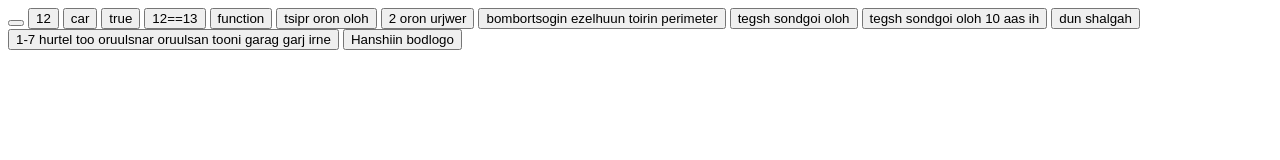
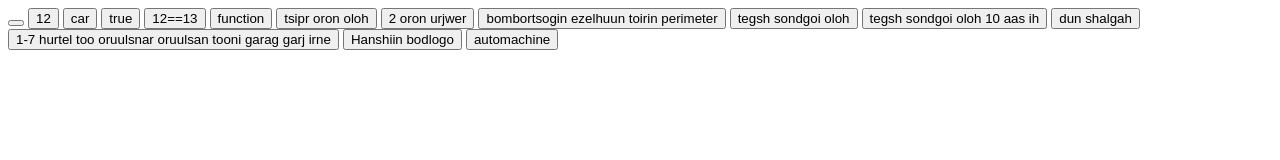
Before and after one commit to Hishgee2170/2024, a plain HTML site: page js/index.html in a window 1280 px wide. Drawn offline with Linux system fonts and the light colour scheme.

Commit message:
bodlogo machine

```diff
--- a/js/index.html
+++ b/js/index.html
@@ -1,12 +1,13 @@
 <!DOCTYPE html>
 <html lang="en">
-  <head>
+
+<head>
     <meta charset="UTF-8" />
     <meta name="viewport" content="width=device-width, initial-scale=1.0" />
     <title>Document</title>
-  </head>
+</head>
 
-  <body>
+<body>
     <button onclick="alert()"></button>
     <button onclick="console.log(a)">12</button>
     <button onclick="console.log(car)">car</button>
@@ -23,6 +24,8 @@
       1-7 hurtel too oruulsnar oruulsan tooni garag garj irne
     </button>
     <button onclick="bodlogo()">Hanshiin bodlogo</button>
+    <button onclick="bodlogo2()">automachine</button>
     <script src="index.js "></script>
-  </body>
+</body>
+
 </html>
--- a/js/index.js
+++ b/js/index.js
@@ -134,6 +134,7 @@ function weekend() {
       console.log("ene odor bish bn");
   }
 }
+// hanshiin bodlogo #1
 
 function bodlogo() {
   // console.log(
@@ -313,3 +314,192 @@ function bodlogo() {
       break;
   }
 }
+// cola-1200 sprite 1500 alpengold 2000 suu 2200 talh 1000 zairmag 500 bohi 150 arhi 15000
+//garaas awah dewsgert 1.5000 2.10000 3.20000
+//hariulah dewsgert 50 , 100 , 500 , 1000, 5000 , 10000
+//ajjillaga 1t hereglegch  mungu hiine avah dewsgert oorig awahguie hariult  bodno  ymr2 dewsgert heden shirhegig bodno
+
+function bodlogo2() {
+  console.log(
+    "tanii hudaldaj awah baraa:\n 1.Cola-1200\n 2.Sprite-1500 \n 3.Alpengold-2000 \n 4. Suu-2200 \n 5. talh-1000 \n 6. zairmag-500 \n 7. bohi-150 \n 8. Arhi-15000 "
+  );
+  let baraa = window.prompt(
+    "tanii hudaldaj awah baraa:\n 1.Cola-1200\n 2.Sprite-1500 \n 3.Alpengold-2000 \n 4. Suu-2200 \n 5. talh-1000 \n 6. zairmag-500 \n 7. bohi-150 \n 8. Arhi-15000 "
+  );
+  let value = window.prompt(
+    "ta zuwhun\n 1. 5000 \n 2. 10000 \n 3. 20000 dewsgerteer guilgee hiine !"
+  );
+  value = 1 * value;
+  if (value === null) {
+    console.log("mungun dewsgert oruulagui bn!");
+  }
+  switch (value) {
+    case 1:
+      value = 5000;
+      break;
+    case 2:
+      value = 10000;
+      break;
+    case 3:
+      value = 20000;
+      break;
+    default:
+      console.log(
+        "uuchlaarai zuwhun mungun dewsgertin omno bairlah songltuud ogno uu!"
+      );
+      return 0;
+  }
+  value = 1 * value;
+  if (value === 20000 || value === 10000 || value === 5000) {
+  } else {
+    if (typeof value === "number") {
+      console.log(
+        "ta zuwhun\n 1. 5000 \n 2. 10000 \n 3. 20000 dewsgerteer guilgee hiine !"
+      );
+      return 0;
+    } else {
+      console.log("ene string bn");
+    }
+  }
+  if (typeof value === "number") {
+    if (value >= 0) {
+    } else {
+      console.log("- dun bn ");
+      return 0;
+    }
+  } else {
+    console.log("String bn");
+    return 0;
+  }
+
+  baraa = 1 * baraa;
+  if (baraa >= 1 && baraa <= 8) {
+  } else {
+    console.log("Aldaatai utga");
+  }
+  switch (baraa) {
+    case 1:
+      if (value >= 1200) {
+        value = value - 1200;
+        break;
+      } else {
+        console.log("mungun dun hurq bn");
+        return 0;
+      }
+    case 2:
+      if (value >= 1500) {
+        value = value - 1500;
+        break;
+      } else {
+        console.log("mungun dun hurq bn");
+        return 0;
+      }
+    case 3:
+      if (value >= 2000) {
+        value = value - 2000;
+        break;
+      } else {
+        console.log("mungun dun hurq bn");
+        return 0;
+      }
+    case 4:
+      if (value >= 2200) {
+        value = value - 2200;
+        break;
+      } else {
+        console.log("mungun dun hurq bn");
+        return 0;
+      }
+    case 5:
+      if (value >= 1000) {
+        value = value - 1000;
+        break;
+      } else {
+        console.log("mungun dun hurq bn");
+        return 0;
+      }
+    case 6:
+      if (value >= 500) {
+        value = value - 500;
+        break;
+      } else {
+        console.log("mungun dun hurq bn");
+        return 0;
+      }
+    case 7:
+      if (value >= 150) {
+        value = value - 150;
+        break;
+      } else {
+        console.log("mungun dun hurq bn");
+        return 0;
+      }
+    case 8:
+      if (value >= 15000) {
+        value = value - 15000;
+        break;
+      } else {
+        console.log("mungun dun hurq bn");
+        return 0;
+      }
+    default:
+      console.log("Iim utga bhgue !");
+  }
+  console.log("Hariult:" + value);
+  let j = window.prompt(
+    "herew ta zadargaa medeelel awah bol \n 1 \n Ugui bol \n 2 \t darna uu !"
+  );
+  j = 1 * j;
+  switch (j) {
+    case 1:
+      let i = 1;
+      value = 1 * value;
+      let s = value;
+      while (s > 10) {
+        s = s / 10;
+        i = 1 + i;
+      }
+      i = 1 * i;
+      switch (i) {
+        case 4:
+          let k = value / 1000;
+          k = parseInt(k);
+          console.log("1000:" + k);
+          z = value - k * 1000;
+          z = z / 100;
+          z = parseInt(z);
+          console.log("100: " + z);
+          t = value - (1000 * k + z * 100);
+          t = t / 50;
+          t = parseInt(t);
+          console.log("50:" + t);
+
+          break;
+        case 5:
+          let myngat = value / 10000;
+          myngat = 1 * myngat;
+          myngat = parseInt(myngat);
+          console.log("10000:" + myngat);
+          let arawt = value - myngat * 10000;
+          arawt = arawt / 1000;
+          arawt = parseInt(arawt);
+          console.log("1000:" + arawt);
+          let zuut = value - (myngat * 10000 + arawt * 1000);
+          zuut = zuut / 100;
+          zuut = parseInt(zuut);
+          console.log("100:" + zuut);
+          let tawi = value - (myngat * 10000 + arawt * 1000 + zuut * 100);
+          tawi = tawi / 50;
+          tawi = parseInt(tawi);
+          console.log("50:" + tawi);
+      }
+      break;
+    case 2:
+      console.log("bayrlla");
+
+      break;
+    default:
+      console.log("iim utga bhgu bn \n deerh utgin omnih too g ogno uu !");
+      break;
+  }
+}
```
